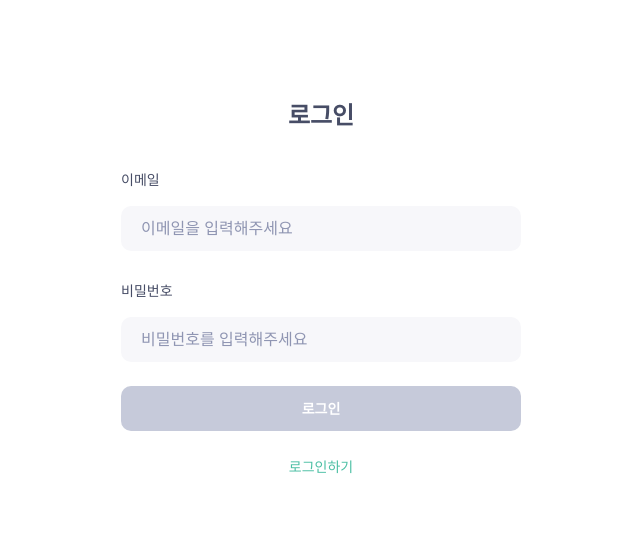
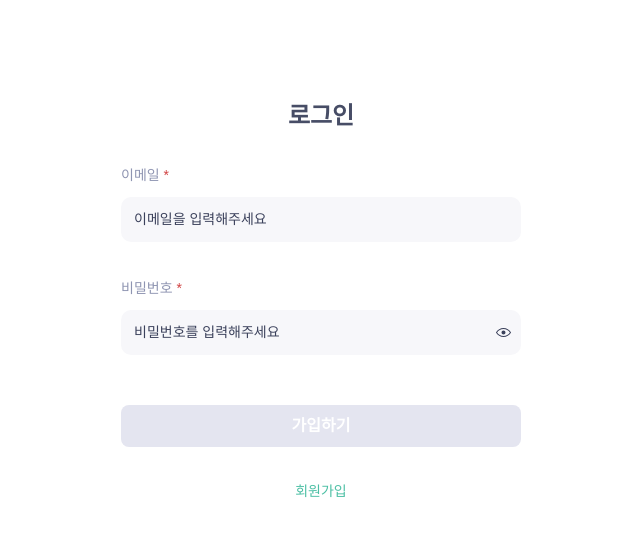
Before and after one commit to codeit-6th-part3-7team/7team-next-project, a Next.js app: page /login in a window 1280 px wide. Shown: the top 536 px of the page, without its empty margins (319-959 px from the left). Built offline with nearby package versions, Linux system fonts and the light colour scheme; a web font is replaced by a local one.

Commit message:
refactor: 로그인 페이지 수정 및 폴더 경로 설정

```diff
--- a/pages/login.tsx
+++ b/pages/login.tsx
@@ -2,7 +2,7 @@ import axios, { isAxiosError } from "@/src/apis/axios";
 import { baseSchema } from "@/src/schema/userFormSchema";
 import { LoginFormData } from "@/src/types/userFormData";
 import { zodResolver } from "@hookform/resolvers/zod";
-import { Flex } from "@mantine/core";
+import { Flex, TextInput, PasswordInput, Button, Title, Text } from "@mantine/core";
 import { notifications } from "@mantine/notifications";
 import Link from "next/link";
 import { useRouter } from "next/router";
@@ -73,14 +73,20 @@ export default function LogIn() {
     }
   };
 
-  const getClassName = (fieldName: keyof LoginFormData) => {
+  const getInputStyles = (fieldName: keyof LoginFormData) => {
     if (errors[fieldName]) {
-      return "border border-red-500 bg-red-100";
+      return {
+        borderColor: "#D14343",
+        backgroundColor: "#ffcdd2",
+      };
     }
     if (touchedFields[fieldName]) {
-      return "border border-green-300 bg-green-100";
+      return {
+        borderColor: "#4CBFA4",
+        backgroundColor: "#EEF9F6",
+      };
     }
-    return "";
+    return {};
   };
 
   useEffect(() => {
@@ -90,47 +96,77 @@ export default function LogIn() {
     }
   }, [router]);
 
+  const labelStyles = {
+    fontSize: 14,
+    fontWeight: 400,
+    color: "#8F95B2",
+    marginBottom: 10,
+  };
+
+  const inputStyles = {
+    height: "45px",
+    borderRadius: "10px",
+    marginBottom: 10,
+    backgroundColor: "#F7F7FA",
+  };
+
   return (
     <div className="mt-[100px] flex flex-col items-center">
-      <h1 className="mb-[32px] text-[24px] font-semibold leading-[32px] text-gray-500">로그인</h1>
+      <Title order={1} mb={32} size={24} c="gray.4">
+        로그인
+      </Title>
       <form onSubmit={handleSubmit(onSubmit)} className="my-0 flex w-[335px] flex-col gap-[24px] md:w-[400px]">
-        <Flex direction="column" gap="xs">
-          <label htmlFor="email" className="text-[14px] font-normal leading-[32px] text-gray-500">
-            이메일
-          </label>
-          <input
+        <TextInput
           id="email"
+          label="이메일"
           type="email"
           placeholder="이메일을 입력해주세요"
           {...register("email")}
-            className={`h-[45px] w-full rounded-[10px] bg-gray-100 py-[10px] pl-[20px] outline-none ${getClassName("email")}`}
+          styles={() => ({
+            label: {
+              ...labelStyles,
+            },
+            input: {
+              ...inputStyles,
+              ...getInputStyles("email"),
+            },
+          })}
+          error={errors.email?.message}
+          required
+          variant="filled"
+          classNames={{ input: "mantine-input" }}
         />
-          {errors.email && <p className="text-[12px] font-normal leading-[18px] text-red-500">{errors.email.message}</p>}
-        </Flex>
-
-        <Flex direction="column" gap="xs">
-          <label htmlFor="password" className="text-[14px] font-normal leading-[32px] text-gray-500">
-            비밀번호
-          </label>
-          <input
+        <PasswordInput
           id="password"
-            type="password"
+          label="비밀번호"
           placeholder="비밀번호를 입력해주세요"
           {...register("password")}
-            className={`h-[45px] w-full rounded-[10px] bg-gray-100 py-[10px] pl-[20px] outline-none ${getClassName("password")}`}
+          styles={() => ({
+            label: {
+              ...labelStyles,
+            },
+            input: {
+              ...inputStyles,
+              ...getInputStyles("password"),
+            },
+          })}
+          error={errors.password?.message}
+          required
+          variant="filled"
+          classNames={{ input: "mantine-input" }}
         />
-          {errors.password && <p className="text-[12px] font-normal leading-[18px] text-red-500">{errors.password.message}</p>}
+
+        <Button type="submit" disabled={!isValid} fullWidth mt={16} size="md" color="green.1" radius="md" c="white">
+          가입하기
+        </Button>
+        <Flex justify="center" gap={10} mt={10}>
+          <Link href="/signup" passHref>
+            <Text size="sm" c="green.1" style={{ cursor: "pointer" }}>
+              회원가입
+            </Text>
+          </Link>
         </Flex>
-
-        <button type="submit" disabled={!isValid} className="h-[45px] w-full rounded-[10px] bg-green-200 text-[14px] font-semibold leading-[24px] text-white hover:bg-green-300 disabled:bg-gray-300">
-          로그인
-        </button>
       </form>
-      <div className="flex justify-center gap-[10px] text-[14px] font-normal leading-[24px] text-gray-400">
-        <Link href="/signup" className="mt-[24px] text-green-200">
-          로그인하기
-        </Link>
-      </div>
     </div>
   );
 }
--- a/pages/signup.tsx
+++ b/pages/signup.tsx
@@ -77,14 +77,13 @@ export default function SignUp() {
   };
 
   const getInputStyles = (fieldName: keyof SignUpFormData) => {
-    const key = fieldName as string;
     if (errors[fieldName]) {
       return {
         borderColor: "#D14343",
         backgroundColor: "#ffcdd2",
       };
     }
-    if (touchedFields[key]) {
+    if (touchedFields[fieldName]) {
       return {
         borderColor: "#4CBFA4",
         backgroundColor: "#EEF9F6",
@@ -110,7 +109,6 @@ export default function SignUp() {
   const inputStyles = {
     height: "45px",
     borderRadius: "10px",
-    padding: "10px 20px",
     marginBottom: 10,
     backgroundColor: "#F7F7FA",
   };
@@ -156,9 +154,6 @@ export default function SignUp() {
               ...inputStyles,
               ...getInputStyles("email"),
             },
-            // placeholder: {
-            //   color: errors.password ? "red" : undefined,
-            // },
           })}
           error={errors.email?.message}
           required
@@ -177,9 +172,6 @@ export default function SignUp() {
               ...inputStyles,
               ...getInputStyles("password"),
             },
-            // placeholder: {
-            //   color: errors.password ? "red" : undefined,
-            // },
           })}
           error={errors.password?.message}
           required
--- a/src/types/userFormData.ts
+++ b/src/types/userFormData.ts
@@ -1,5 +1,5 @@
 import { z } from "zod";
-import { signUpSchema, baseSchema } from "@/schema/userFormSchema";
+import { signUpSchema, baseSchema } from "@/src/schema/userFormSchema";
 
 export type SignUpFormData = z.infer<typeof signUpSchema>;
 
```
Lines whose indentation alone changed are shown as unchanged.
